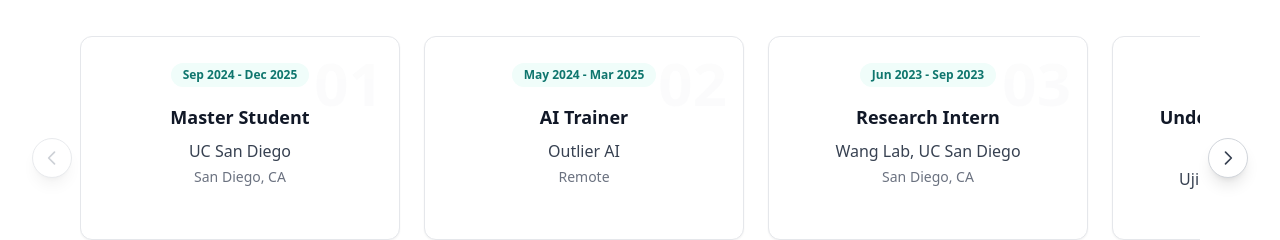
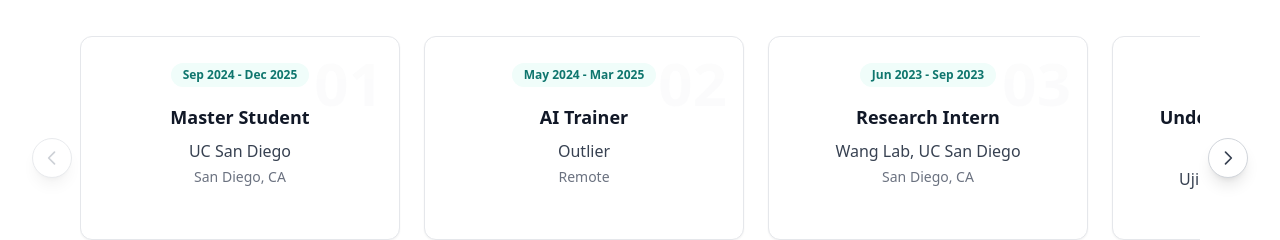
Before and after one commit to RunpengJ/runpengj.com, a React (Vite) app: page / in a window 1280 px wide. Shown: the part 1700-1940 px from the top of the page. Built offline with nearby package versions, Linux system fonts and the light colour scheme.

Commit message:
Update experiences.js

```diff
--- a/src/data/experiences.js
+++ b/src/data/experiences.js
@@ -10,7 +10,7 @@
     id: 6,
     date: "May 2024 - Mar 2025",
     role: "AI Trainer",
-    company: "Outlier AI",
+    company: "Outlier",
     location: "Remote"
   },
   {
```
